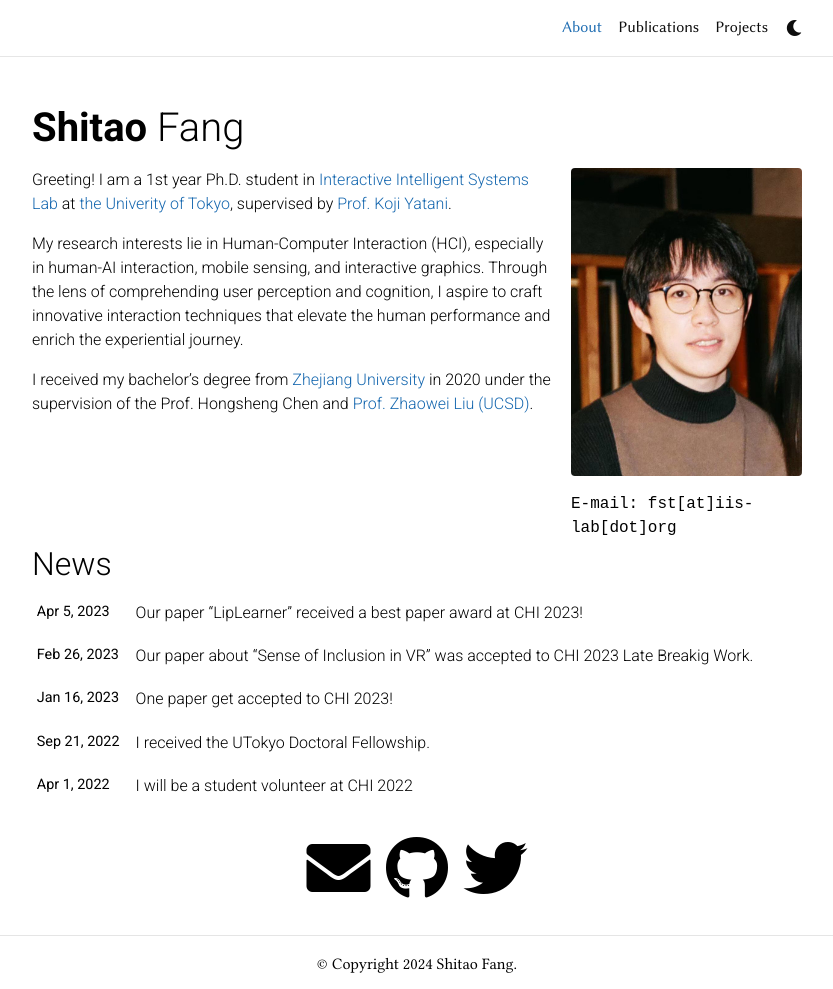
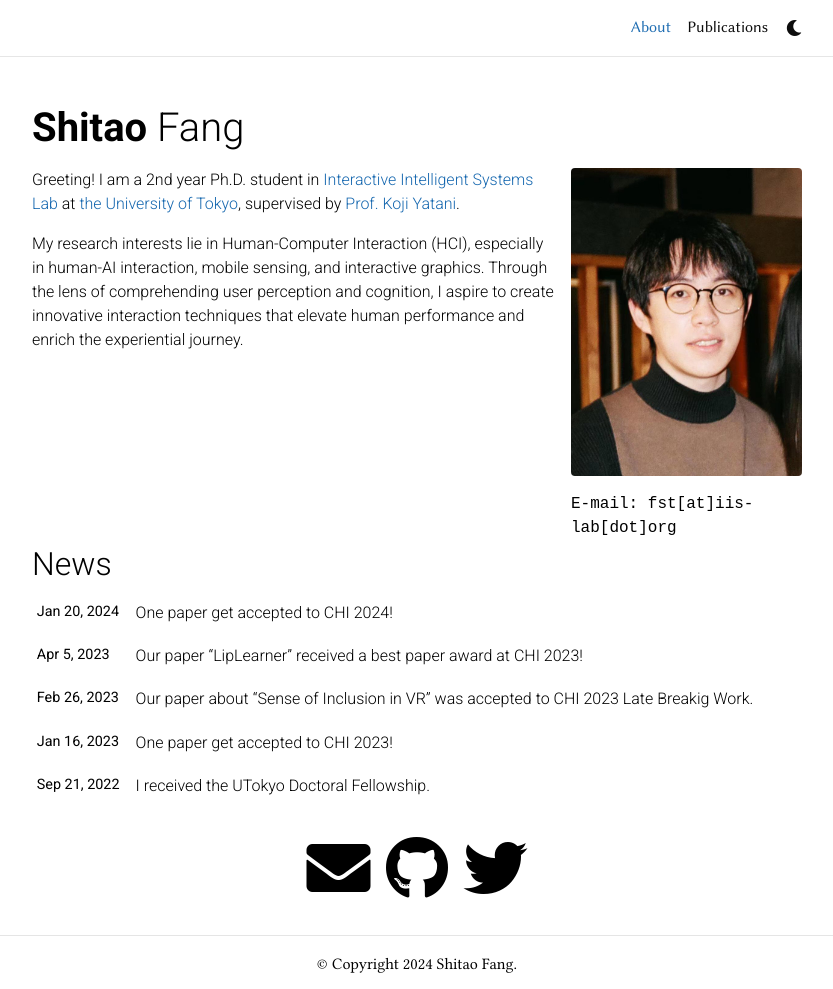
Before and after one commit to First2nd3rd/First2nd3rd.github.io, a Jekyll site: the page built from _pages/about.md, in a window 1280 px wide and 989 px high. Shown: the whole window, without its empty margins (223-1056 px from the left). Built offline with Jekyll 4.4.1, drawn with Linux system fonts in a browser that asks for light colours; full-size pictures stand in for the smaller copies a plugin makes; comment, search, counter and statistics services are not loaded; a style sheet for code colours, icons or effects is not loaded.

Commit message:
update 2024/01

```diff
--- a/_config.yml
+++ b/_config.yml
@@ -13,7 +13,7 @@ footer_text: hello
 keywords: HCI  # add your own keywords or leave empty
 
 lang: en # the language of your site (for example: en, fr, cn, ru, etc.)
-icon: ⚛️  # the emoji used as the favicon (alternatively, provide image name in /assets/img/)
+icon: swicon.png  # the emoji used as the favicon (alternatively, provide image name in /assets/img/)
 
 url: https://stfang.me # the base hostname & protocol for your site
 baseurl: # the subpath of your site, e.g. /blog/
--- a/_data/img.yaml
+++ b/_data/img.yaml
@@ -5,3 +5,5 @@ animal: animal.gif
 liplearner: liplearner.png
 liplearner_poster: liplearner_poster.png
 inclusion: inclusion.png
+photoprivacy: photoprivacy.png
+icon: swicon.png
--- a/_pages/about.md
+++ b/_pages/about.md
@@ -18,8 +18,8 @@ selected_papers: false # includes a list of papers marked as "selected={true}"
 social: true  # includes social icons at the bottom of the page
 ---
 
-Greeting! I am a 1st year Ph.D. student in [Interactive Intelligent Systems Lab](https://iis-lab.org) at [the Univerity of Tokyo](https://www.u-tokyo.ac.jp/en/), supervised by [Prof. Koji Yatani](https://iis-lab.org/member/koji-yatani/).
+Greeting! I am a 2nd year Ph.D. student in [Interactive Intelligent Systems Lab](https://iis-lab.org) at [the University of Tokyo](https://www.u-tokyo.ac.jp/en/), supervised by [Prof. Koji Yatani](https://iis-lab.org/member/koji-yatani/).
 
-My research interests lie in Human-Computer Interaction (HCI), especially in human-AI interaction, mobile sensing, and interactive graphics. Through the lens of comprehending user perception and cognition, I aspire to craft innovative interaction techniques that elevate the human performance and enrich the experiential journey.
+My research interests lie in Human-Computer Interaction (HCI), especially in human-AI interaction, mobile sensing, and interactive graphics. Through the lens of comprehending user perception and cognition, I aspire to create innovative interaction techniques that elevate human performance and enrich the experiential journey.
 
-I received my bachelor’s degree from [Zhejiang University](https://www.zju.edu.cn/english/) in 2020 under the supervision of the Prof. Hongsheng Chen and [Prof. Zhaowei Liu (UCSD)](https://www.zhaowei.us/team.php).
+ <!-- I received my bachelor’s degree from [Zhejiang University](https://www.zju.edu.cn/english/) in 2020 under the supervision of the Prof. Hongsheng Chen and [Prof. Zhaowei Liu (UCSD)](https://www.zhaowei.us/team.php). -->
--- a/_pages/publications.md
+++ b/_pages/publications.md
@@ -4,8 +4,8 @@ permalink: /publications/
 title: Publications
 sort: 2
 description:
-full-papers: [2023]
-short-papers: [2022, 2021]
+full-papers: [2024, 2023]
+short-papers: [2023, 2022, 2021]
 nav: true
 ---
 <!-- _pages/publications.md -->
```
Also changed, not shown: other parts of _pages/publications.md (+1 -1 lines), _bibliography/papers.bib (+8 -16 lines), _bibliography/short.bib (+22 -0 lines), _news/announcement_7.md (added, +7 -0 lines), _pages/projects.md (+1 -1 lines), assets/img/photoprivacy.png (added), assets/img/swicon.png (added).
